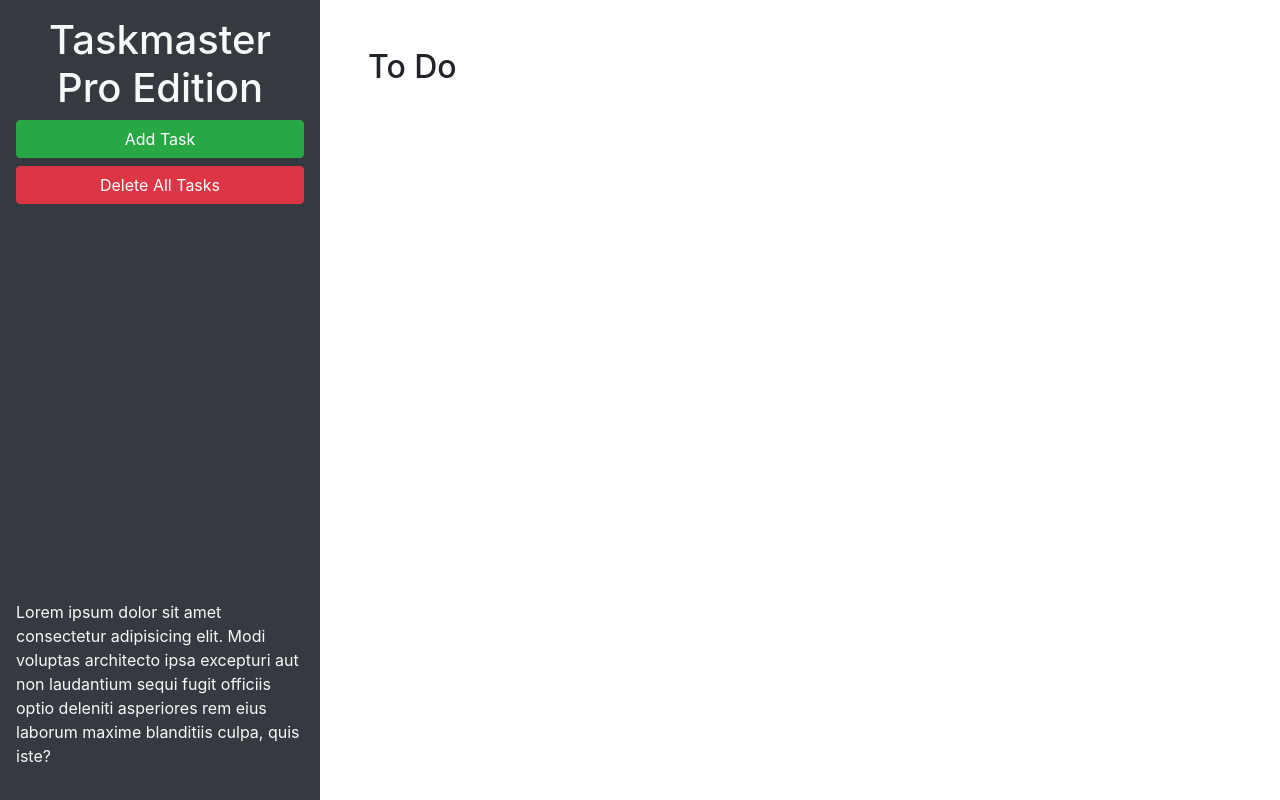
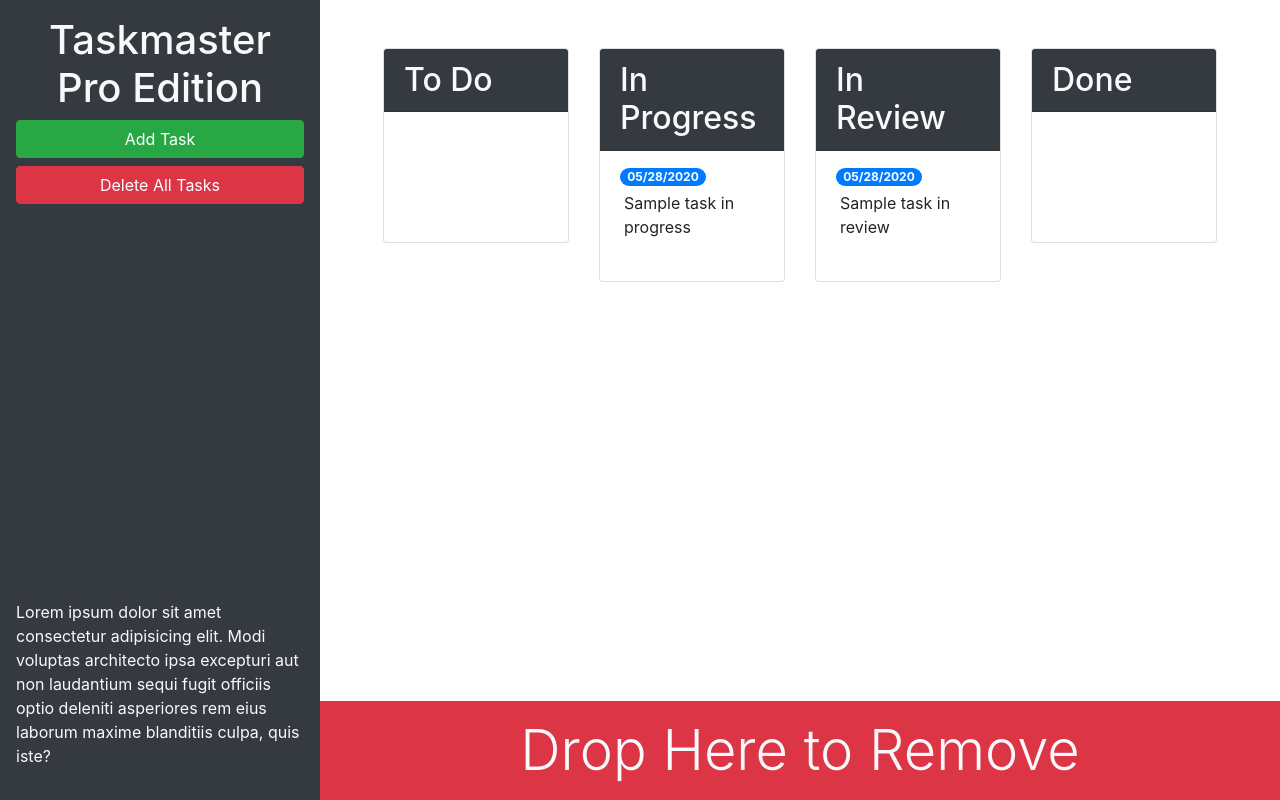
Before and after one commit to RobertAReedy/task-superstar, a plain HTML site: page index.html in a window 1280 px wide. Drawn offline with nearby package versions, Linux system fonts and the light colour scheme.

Commit message:
task statuses added and formatted

```diff
--- a/index.html
+++ b/index.html
@@ -13,21 +13,60 @@
 <body>
 
   <div class="row min-vh-100 no-gutters">
-    <header class="col-12 col-lg-3 bg-dark text-light d-flex flex-column p-4 p-lg-3">
+    <header class="col-12 col-lg-3 bg-dark text-light d-flex flex-column p-4 p-lg-3 sticky-top">
       <h1 class="text-center">Taskmaster Pro Edition</h1>
       <button id="create-task" class="btn btn-block btn-success" data-toggle="modal" data-target="#task-form-modal">Add
         Task</button>
       <button id="remove-tasks" class="btn btn-block btn-danger">Delete All Tasks</button>
-      <p class="mt-auto">Lorem ipsum dolor sit amet consectetur adipisicing elit. Modi voluptas architecto ipsa
+      <p class="mt-auto d-none d-lg-block">Lorem ipsum dolor sit amet consectetur adipisicing elit. Modi voluptas architecto ipsa
         excepturi aut non
         laudantium sequi fugit officiis optio deleniti asperiores rem eius laborum maxime blanditiis culpa, quis iste?
       </p>
     </header>
-    <main class="col-12 col-lg-9">
-      <div class="m-5">
-        <h2>To Do</h2>
-        <ul id="list-toDo" class="list-group"> </ul>
+    <main class="col-12 col-lg-9 d-flex flex-column">
+      <div class="m-5 row justify-content-around">
+
+        <!-- to do code start -->
+        <div class="col-12 col-md-6 col-xl-3 mb-3">
+          <div class="card">
+            <h2 class="card-header bg-dark text-light">To Do</h2>
+            <ul id="list-toDo" class="list-group list-group-flush"> </ul>
+          </div>
+        </div>
+        <!-- in progress code start -->
+        <div class="col-12 col-md-6 col-xl-3 mb-3">
+          <div class="card">
+            <h2 class="card-header bg-dark text-light">In Progress</h2>
+            <ul id="list-inProgress" class="list-group list-group-flush">
+              <li class="list-group-item">
+                <span class="badge badge-primary badge-pill">05/28/2020</span>
+                <p class="m-1">Sample task in progress</p>
+              </li>
+            </ul>
+          </div>
+        </div>
+        <!-- in review code start -->
+        <div class="col-12 col-md-6 col-xl-3 mb-3">
+          <div class="card">
+            <h2 class="card-header bg-dark text-light">In Review</h2>
+            <ul id="list-inReview" class="list-group list-group-flush">
+              <li class="list-group-item">
+                <span class="badge badge-primary badge-pill">05/28/2020</span>
+                <p class="m-1">Sample task in review</p>
+              </li>
+            </ul>
+          </div>
+        </div>
+        <!-- done code start -->
+        <div class="col-12 col-md-6 col-xl-3 mb-3">
+          <div class="card">
+            <h2 class="card-header bg-dark text-light">Done</h2>
+            <ul id="list-done" class="list-group list-group-flush"></ul>
+          </div>
+        </div>
       </div>
+
+      <div id="trash" class="bg-danger p-3 mt-auto w-100 text-light text-center display-4">Drop Here to Remove</div>
     </main>
   </div>
 
@@ -46,11 +85,11 @@
           <form>
             <div class="form-group">
               <label for="modalTaskDescription">Task description</label>
-              <textarea id="modalTaskDescription" rows="3"></textarea>
+              <textarea id="modalTaskDescription" rows="3" class="form-control"></textarea>
             </div>
             <div class="form-group">
               <label for="modalDueDate">Due date</label>
-              <input type="text" id="modalDueDate" placeholder="mm/dd/yyyy" autocomplete="off" />
+              <input type="text" id="modalDueDate" placeholder="mm/dd/yyyy" autocomplete="off" class="form-control"/>
             </div>
           </form>
         </div>
```
